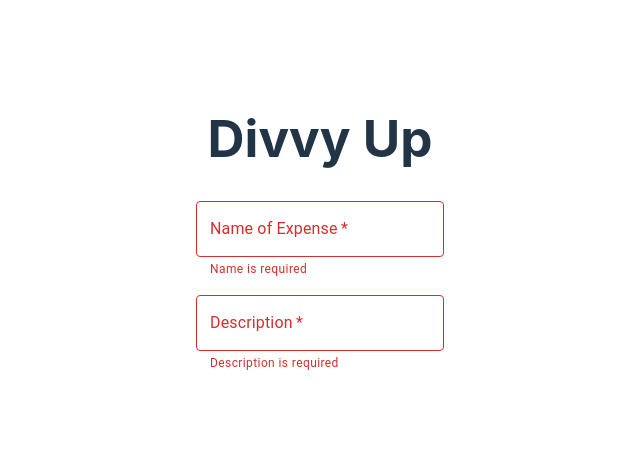
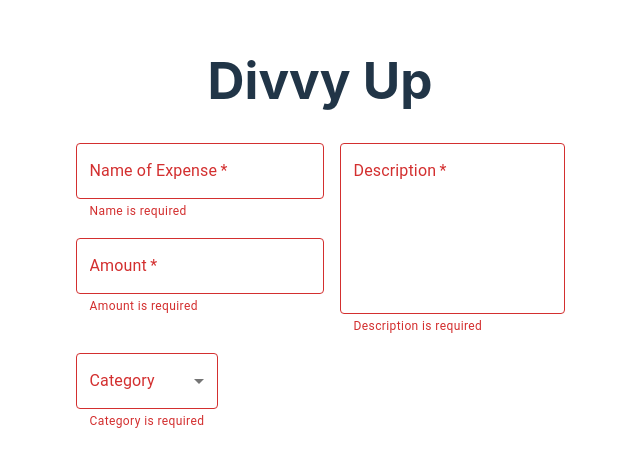
Before and after one commit to chingu-voyages/v51-tier2-team-26, a React (Vite) app: page / in a window 1280 px wide. Shown: the part 175-642 px from the top of the page, without its empty margins (320-960 px from the left). Built offline with nearby package versions, Linux system fonts and the light colour scheme.

Commit message:
Add basic category input

```diff
--- a/src/components/ExpenseForm.jsx
+++ b/src/components/ExpenseForm.jsx
@@ -1,5 +1,14 @@
 import { useState } from 'react';
-import { Box, FormControl, FormLabel, Grid2, TextField } from '@mui/material';
+import {
+  Box,
+  FormControl,
+  FormHelperText,
+  Grid2,
+  MenuItem,
+  TextField,
+  Select,
+  InputLabel,
+} from '@mui/material';
 
 export default function ExpenseForm() {
   const [formData, setFormData] = useState({
@@ -27,7 +36,9 @@ export default function ExpenseForm() {
         container
         spacing={2}
         sx={{ display: 'flex', flexDirection: 'column' }}>
-        <Grid2 xs={12}>
+        <Grid2 container xs={12}>
+          <Grid2 container sx={{ display: 'flex', flexDirection: 'column' }}>
+            <Grid2 xs={6}>
               <FormControl key='name' fullWidth>
                 <TextField
                   fullWidth
@@ -41,7 +52,22 @@ export default function ExpenseForm() {
                 />
               </FormControl>
             </Grid2>
-        <Grid2 xs={12}>
+            <Grid2 xs={6}>
+              <FormControl key='amount' fullWidth>
+                <TextField
+                  fullWidth
+                  error={!formData.amount}
+                  helperText={!formData.amount ? 'Amount is required' : ''}
+                  label='Amount'
+                  name='amount'
+                  onChange={handleChange}
+                  required
+                  value={formData.amount}
+                />
+              </FormControl>
+            </Grid2>
+          </Grid2>
+          <Grid2 xs={6}>
             <FormControl key='description' fullWidth>
               <TextField
                 fullWidth
@@ -54,11 +80,37 @@ export default function ExpenseForm() {
                 name='description'
                 onChange={handleChange}
                 required
+                rows={6}
                 value={formData.description}
               />
             </FormControl>
           </Grid2>
         </Grid2>
+        <Grid2 container xs={12}>
+          <Grid2 xs={12}>
+            <FormControl fullWidth error={!formData.category}>
+              <InputLabel htmlFor='category'>Category</InputLabel>
+              <Select
+                native
+                label='Category'
+                id='category'
+                name='category'
+                value={formData.category}
+                onChange={handleChange}
+                required
+                fullWidth>
+                <option aria-label='None' value='' />
+                <option value='Dining'>Dining</option>
+                <option value='Groceries'>Groceries</option>
+                {/* Add more categories as needed */}
+              </Select>
+              {!formData.category && (
+                <FormHelperText>Category is required</FormHelperText>
+              )}
+            </FormControl>
+          </Grid2>
+        </Grid2>
+      </Grid2>
     </Box>
   );
 }
```
Lines whose indentation alone changed are shown as unchanged.
